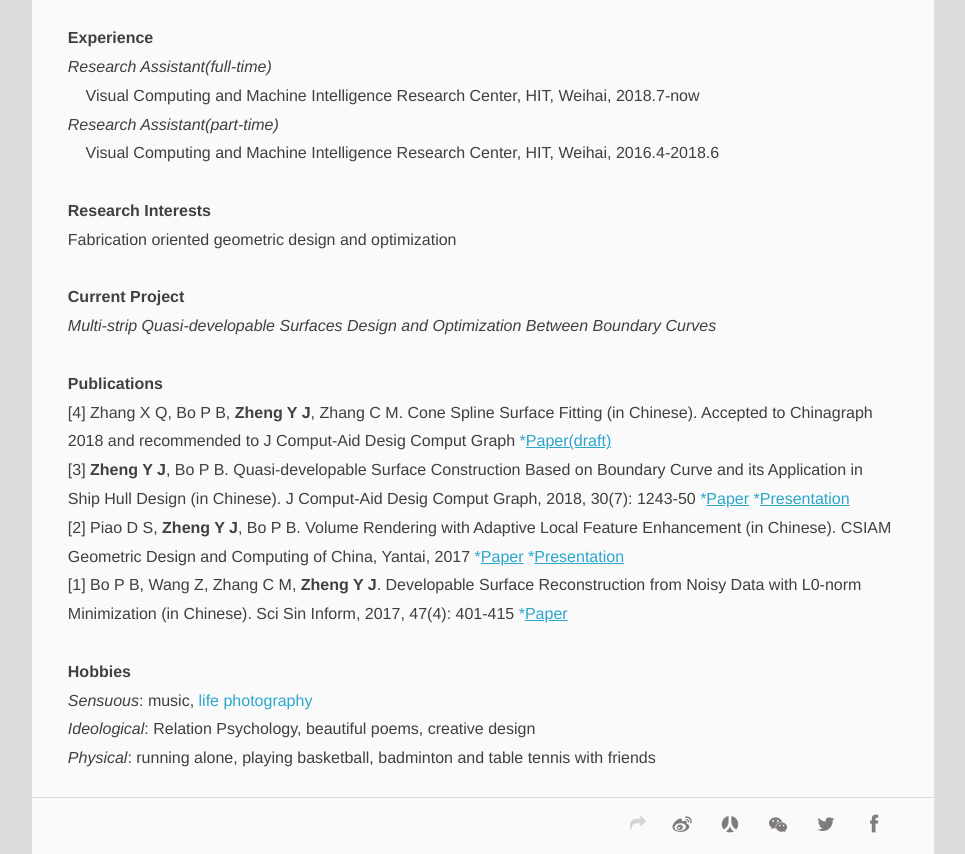
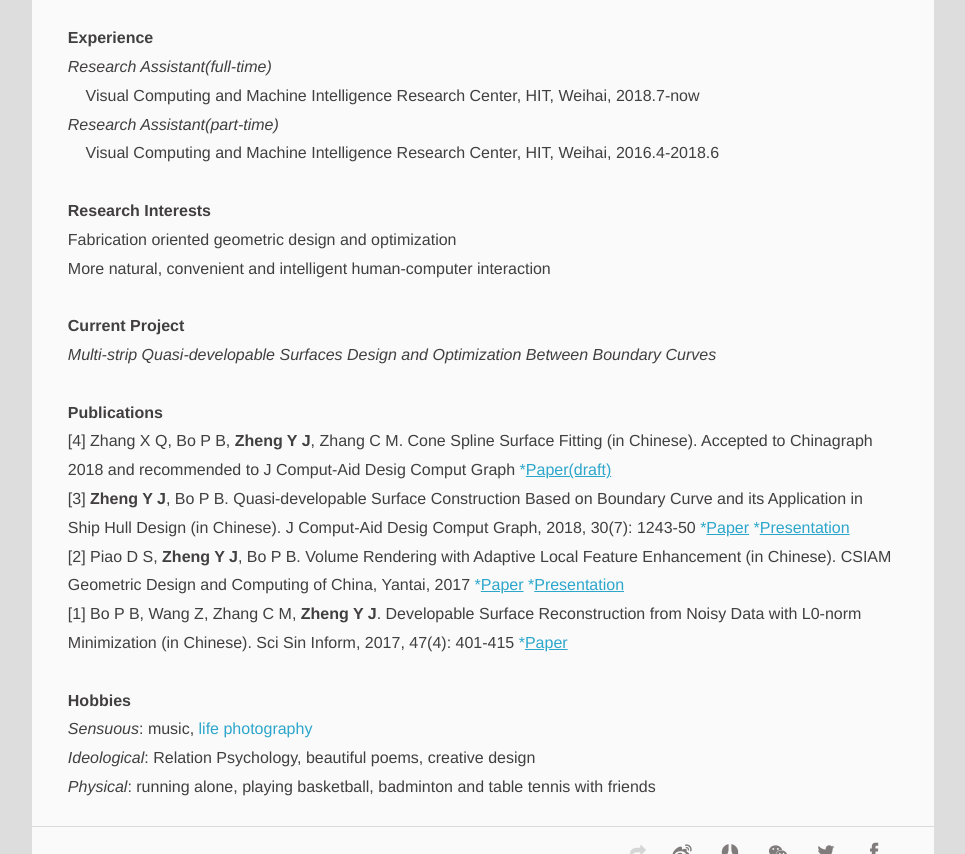
Before and after one commit to PAULYZHENG/paulyzheng.github.io, a Jekyll site: the page built from about/index.html, in a window 1280 px wide and 900 px high, scrolled down 657 px, cut to the strip 0-854 px from the top of the window. Shown: the whole strip, without its empty margins (127-1092 px from the left). Built offline with Jekyll 4.4.1, drawn with Linux system fonts in a browser that asks for light colours; comment, search, counter and statistics services are not loaded.

Commit message:
Update index.html

```diff
--- a/about/index.html
+++ b/about/index.html
@@ -28,6 +28,7 @@ BEng (Sofeware Engineering), Harbin Institute of Technology(HIT), Weihai, China,
 <B>Research Interests</B>
 <br/>
 Fabrication oriented geometric design and optimization<br/>
+More natural, convenient and intelligent human-computer interaction<br/>
 <br/>
 
 <B>Current Project</B>
```
